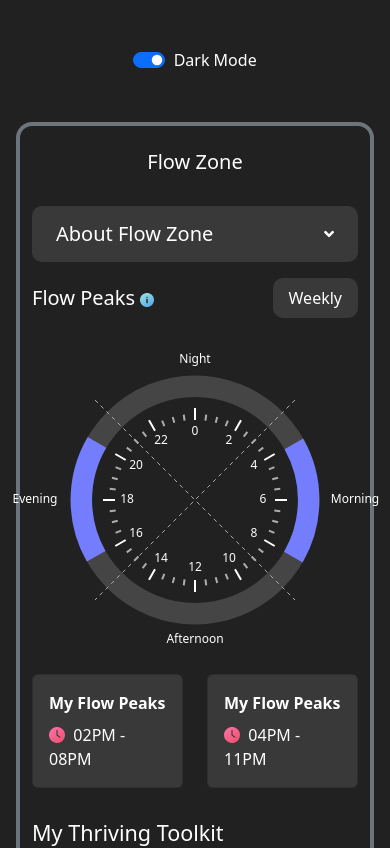
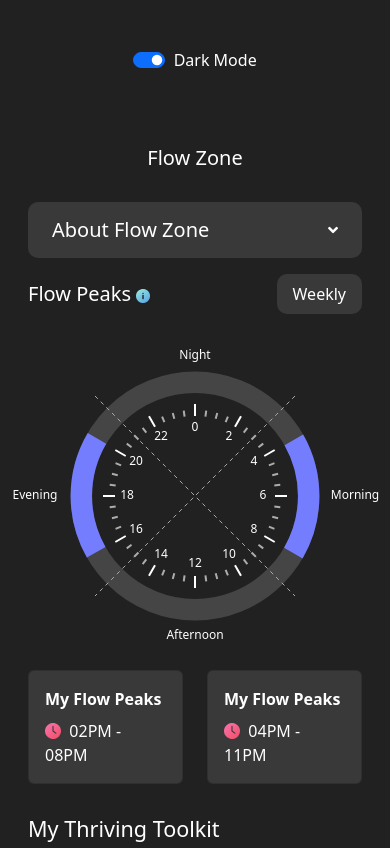
Before and after one commit to noice333/MindpeersAssignment, a React (Vite) app: page / in a window 390 px wide. Shown: the top 848 px of the page. Built offline with nearby package versions, Linux system fonts and the light colour scheme.

Commit message:
Update FlowZone.jsx

```diff
--- a/src/FlowZone.jsx
+++ b/src/FlowZone.jsx
@@ -40,7 +40,7 @@ const FlowZone = ({ children }) => {
     return (
         <div className="flow-zone" style={{ color: theme.text }}>
             <div className="row m-0 px-0 pb-5">
-                <div className="col-sm-12 col-md-6 mx-auto border border-4 border-secondary rounded-4">
+                <div className="col-sm-12 col-md-6 mx-auto border border-4 border-secondary rounded-4 hide-border">
                     <div className="h5 py-4 text-center">Flow Zone</div>
                     <div className="d-flex justify-content-between align-items-center px-4 py-2" style={{ borderRadius: '10px', background: theme.cardBackground }}>
                         <div className="h5 py-2 mb-0">About Flow Zone</div> <div><i className="fas fa-angle-down"></i></div>
```
